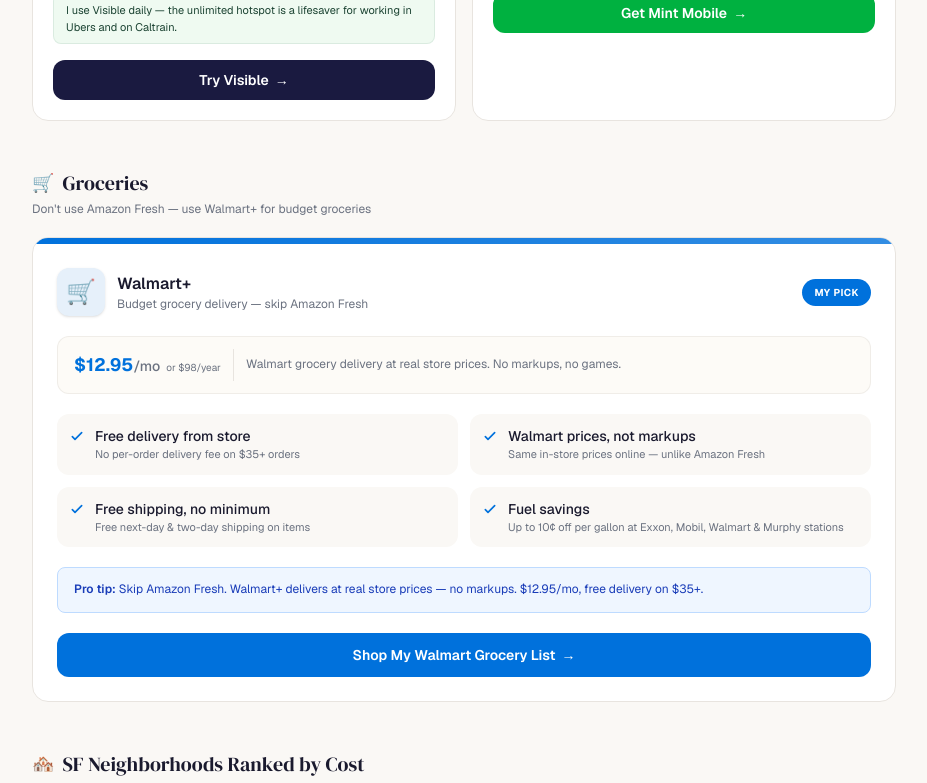
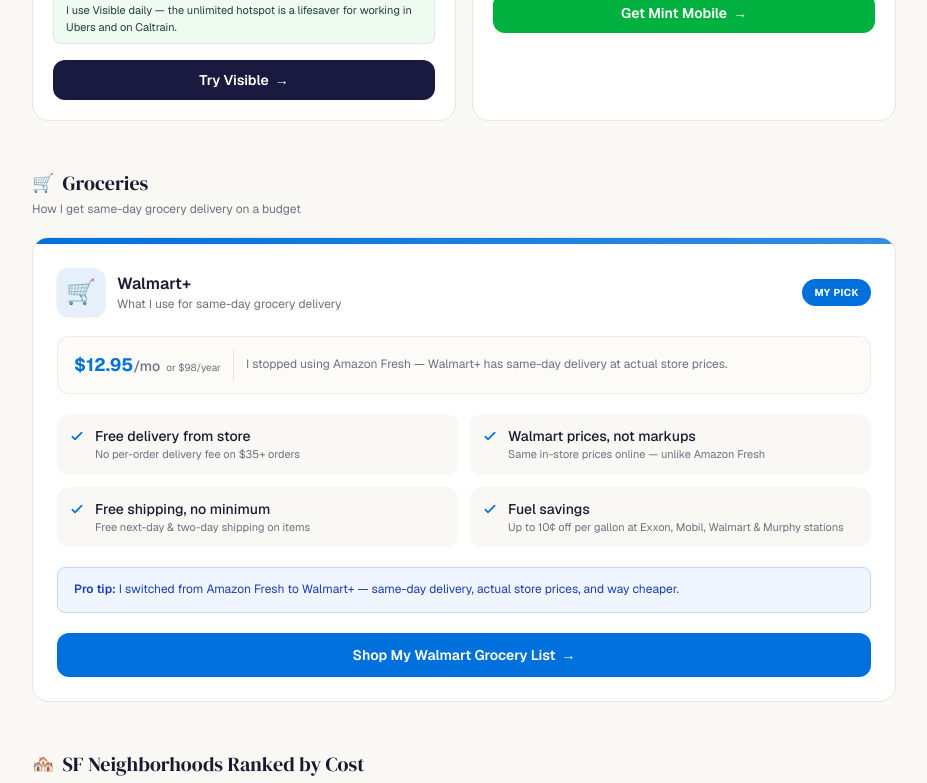
Before and after one commit to iharnoor/BudgetSF, a Next.js app: page /picks in a window 1280 px wide. Shown: the part 591-1374 px from the top of the page, without its empty margins (176-1103 px from the left). Built offline with nearby package versions, Linux system fonts and the light colour scheme.

Commit message:
Reword Walmart+ copy to feel personal, not like an ad
Co-Authored-By: Claude Opus 4.6 (1M context) <noreply@anthropic.com>

```diff
--- a/src/app/diet/page.tsx
+++ b/src/app/diet/page.tsx
@@ -251,13 +251,13 @@ export default function DietPage() {
                   Get Groceries Delivered
                 </h2>
                 <p className="text-xs text-muted">
-                  Don&apos;t use Amazon Fresh &mdash; use Walmart+ for budget groceries
+                  How I get same-day grocery delivery on a budget
                 </p>
               </div>
             </div>
             <div className="rounded-lg bg-blue-50 border border-blue-200 px-4 py-3 mb-4">
               <p className="text-xs text-blue-800 leading-relaxed">
-                <span className="font-semibold">Skip Amazon Fresh.</span> Walmart+ delivers at real store prices &mdash; no markups. $12.95/mo, free delivery on $35+.
+                I switched from Amazon Fresh to Walmart+ &mdash; same-day delivery, actual store prices, and way cheaper.
               </p>
             </div>
             <div className="grid grid-cols-2 gap-3 mb-4">
--- a/src/app/picks/page.tsx
+++ b/src/app/picks/page.tsx
@@ -253,7 +253,7 @@ const BANKING = [
 const GROCERIES = [
   {
     name: "Walmart+",
-    tagline: "Budget grocery delivery — skip Amazon Fresh",
+    tagline: "What I use for same-day grocery delivery",
     price: "$12.95",
     pricePer: "/mo",
     priceNote: "or $98/year",
@@ -267,7 +267,7 @@ const GROCERIES = [
       { label: "Fuel savings", desc: "Up to 10¢ off per gallon at Exxon, Mobil, Walmart & Murphy stations" },
     ],
     highlight: "My Pick",
-    note: "Skip Amazon Fresh. Walmart+ delivers at real store prices — no markups. $12.95/mo, free delivery on $35+.",
+    note: "I switched from Amazon Fresh to Walmart+ — same-day delivery, actual store prices, and way cheaper.",
     url: "https://walmrt.us/41truU3",
     cta: "Shop My Walmart Grocery List",
   },
@@ -453,7 +453,7 @@ export default function PicksPage() {
 
         {/* ── Groceries ── */}
         <section className="mb-12">
-          <SectionHeader emoji="🛒" title="Groceries" subtitle="Don't use Amazon Fresh — use Walmart+ for budget groceries" />
+          <SectionHeader emoji="🛒" title="Groceries" subtitle="How I get same-day grocery delivery on a budget" />
           {GROCERIES.map((item, i) => (
             <AffiliateLink
               key={item.name}
@@ -510,7 +510,7 @@ export default function PicksPage() {
                   </div>
                   <div className="w-px h-8 bg-border" />
                   <p className="text-xs text-muted leading-relaxed flex-1">
-                    Walmart grocery delivery at real store prices. No markups, no games.
+                    I stopped using Amazon Fresh — Walmart+ has same-day delivery at actual store prices.
                   </p>
                 </div>
 
```
